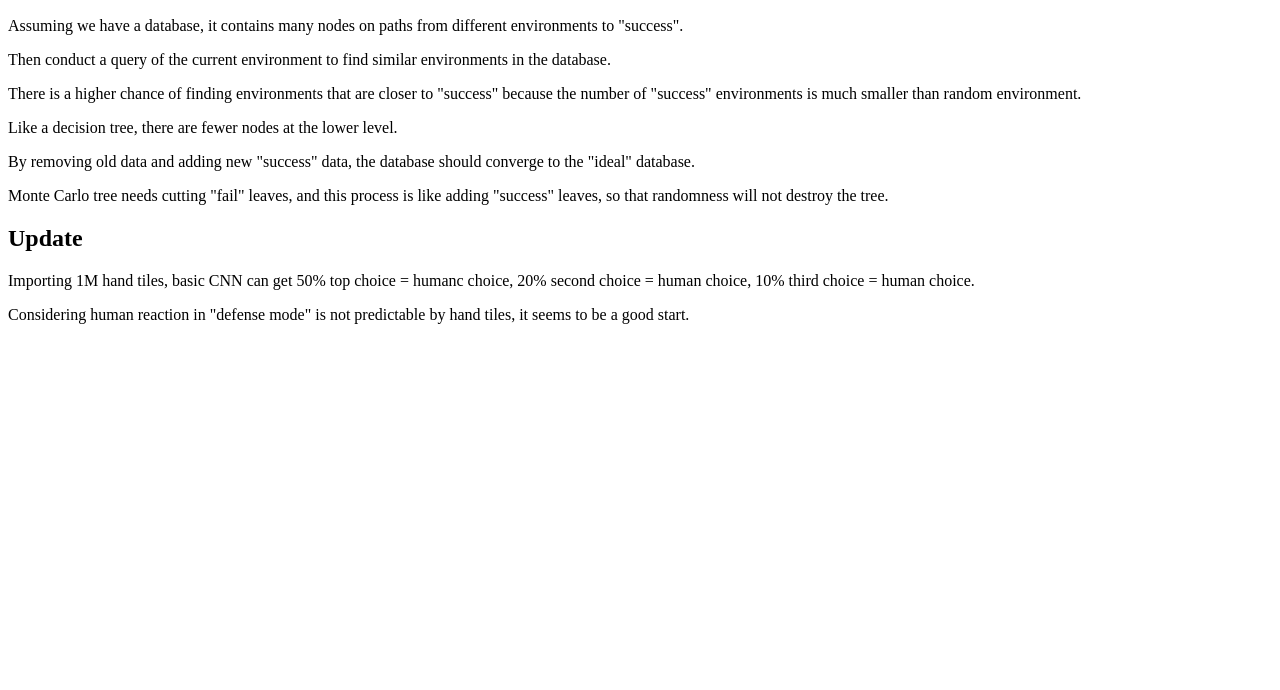
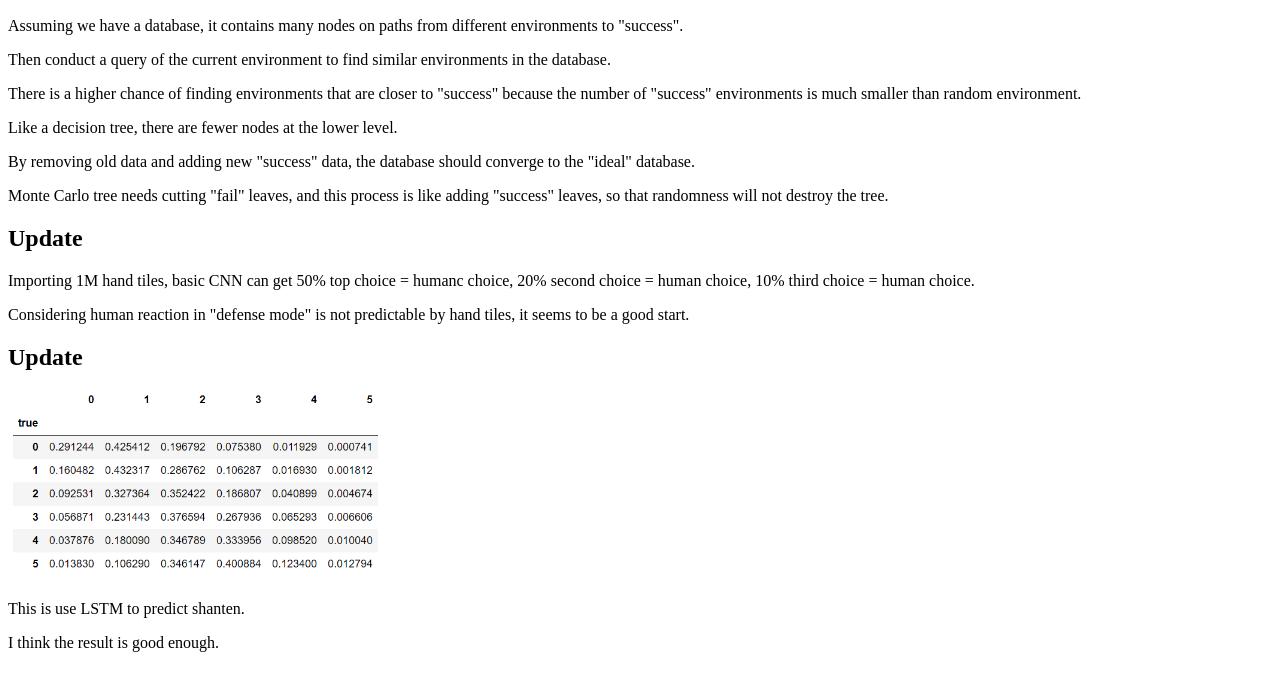
Before and after one commit to amoong11261/personal, a plain HTML site: page On-going Projects/Mahjong AI.html in a window 1280 px wide. Shown: the part 110-800 px from the top of the page. Drawn offline with Linux system fonts and the light colour scheme.

Commit message:
update Mahjong AI

```diff
--- a/On-going Projects/Mahjong AI.html
+++ b/On-going Projects/Mahjong AI.html
@@ -17,5 +17,9 @@
 <h2>Update</h2>
 	<p>Importing 1M hand tiles, basic CNN can get 50% top choice = humanc choice, 20% second choice = human choice, 10% third choice = human choice.</p>
 	<p>Considering human reaction in "defense mode" is not predictable by  hand tiles, it seems to be a good start.</p>
+<h2>Update</h2>
+	<img src="Mahjong AI\20230907013637.png" width=30%>
+	<p>This is use LSTM to predict shanten.</p>
+	<p>I think the result is good enough.</p>
 </body>
 </html>
```
Also changed, not shown: On-going Projects/Mahjong AI/20230907013637.png (added).
